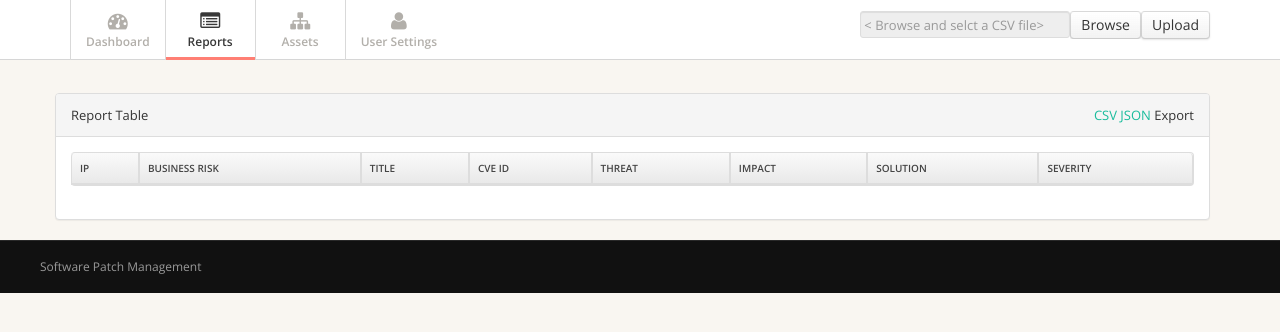
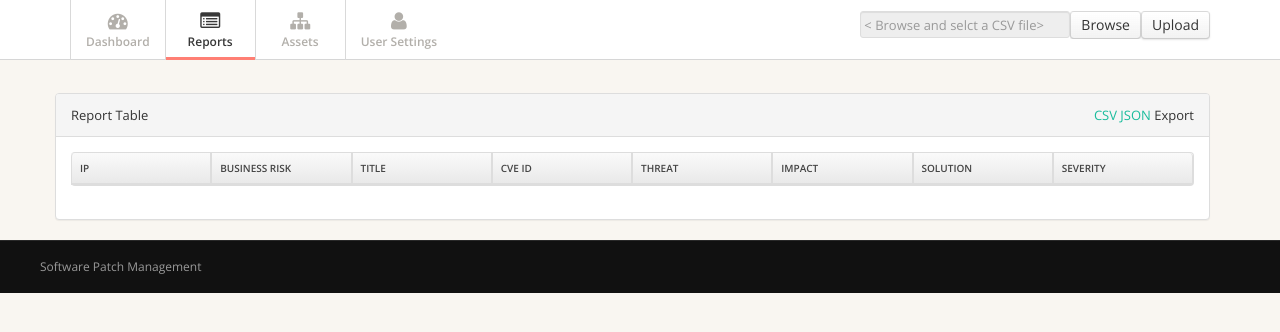
Before and after one commit to Pramothini/webapp, a Django app: page /table in a window 1280 px wide. Shown: the part 54-386 px from the top of the page. Run offline with Django 3.2, Linux system fonts and the light colour scheme; the visitor is signed in with stand-in values (Sample User, id 1); data that the repository does not hold is empty; parts of the project's set-up code (start-up, migrations or seed data) failed here and were passed over; some libraries are stand-ins or nearby versions.

Commit message:
report table column width - display within container

```diff
--- a/svpm/showReport/static/showReport/js/report.js
+++ b/svpm/showReport/static/showReport/js/report.js
@@ -13,26 +13,27 @@ $(document).ready(function() {
 
 
 function createReportTable(){
+
   $.get("reportAPI", function(data, status) {
     var byRisk = data.slice(0);
     byRisk.sort(function(a, b) {
       return (((b.assetInfo.rating * 2 + b.severity) / 2) - ((a.assetInfo.rating * 2 + a.severity) / 2));
     });
 
+
     $.each(byRisk, function(index, element) {
       $('#dataTables-example > tbody:last-child').append("<tr id='qwert'>"
-      + "<td>"+ element.assetInfo.ip + "</td>"
-      + "<td>"+ ((element.assetInfo.rating*2 + element.severity)/2) + "</td>"
-      + "<td>"+ element.title + "</td>"
-      + "<td>"+ element.cveId + "</td>"
-      + "<td>"+ element.threat + "</td>"
-      + "<td>"+ element.impact + "</td>"
-      + "<td>"+ element.solution + "</td>"
-      + "<td>"+ element.severity + "</td>"
+      + "<td style='word-wrap:break-word;'>"+ element.assetInfo.ip + "</td>"
+      + "<td style='word-wrap:break-word;'>"+ ((element.assetInfo.rating*2 + element.severity)/2) + "</td>"
+      + "<td style='word-wrap:break-word;'>"+ element.title + "</td>"
+      + "<td style='word-wrap:break-word;'>"+ element.cveId + "</td>"
+      + "<td style='word-wrap:break-word;'>"+ element.threat + "</td>"
+      + "<td style='word-wrap:break-word;'>"+ element.impact + "</td>"
+      + "<td style='word-wrap:break-word;'>"+ element.solution + "</td>"
+      + "<td style='word-wrap:break-word;'>"+ element.severity + "</td>"
       + "</tr>");
     });
   }, "json");
-  //$('#dataTables-example').trigger("update");
 
 }
 function exportTableToCSV($table, filename) {
--- a/svpm/showReport/templates/horizontal-admin/table.html
+++ b/svpm/showReport/templates/horizontal-admin/table.html
@@ -38,7 +38,7 @@
                         </div>
                         <div class="panel-body">
                             <div class="table-responsive">
-                                <table class="table table-striped table-bordered table-hover" id="dataTables-example">
+                                <table style="table-layout:fixed" class="table table-striped table-bordered table-hover" id="dataTables-example">
                                     <thead>
                                         <tr>
                                             <th>IP</th>
@@ -52,17 +52,6 @@
                                         </tr>
                                     </thead>
                                     <tbody>
-<!--                                         <tr class="odd gradeA">
-                                            <td>Trident</td>
-                                            <td>Internet Explorer 5.5</td>
-                                            <td>Win 95+</td>
-                                            <td class="center">CVE-2015-6908</td>
-                                            <td class="center">A</td>
-                                            <td>Trident</td>
-                                            <td>Trident</td>
-                                            <td>Trident</td>
-                                        </tr>
- -->
                                     </tbody>
                                 </table>
                             </div>
```
